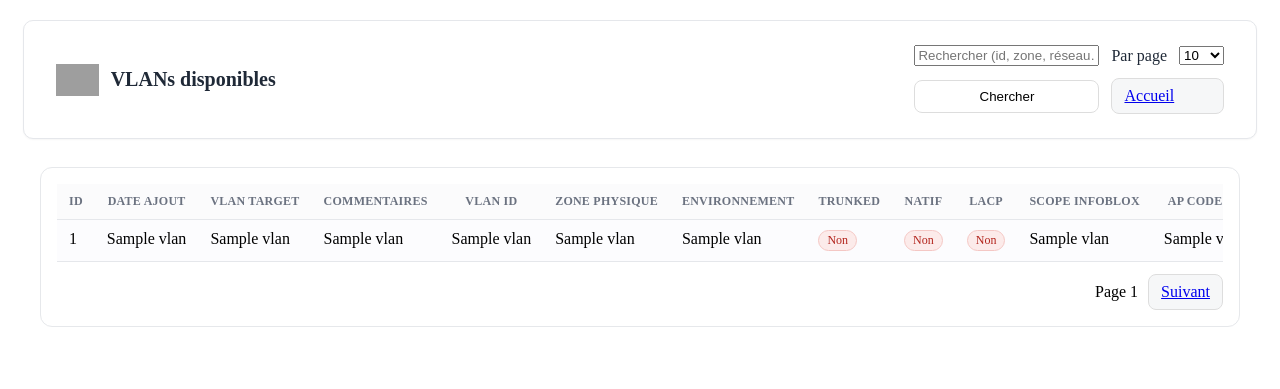
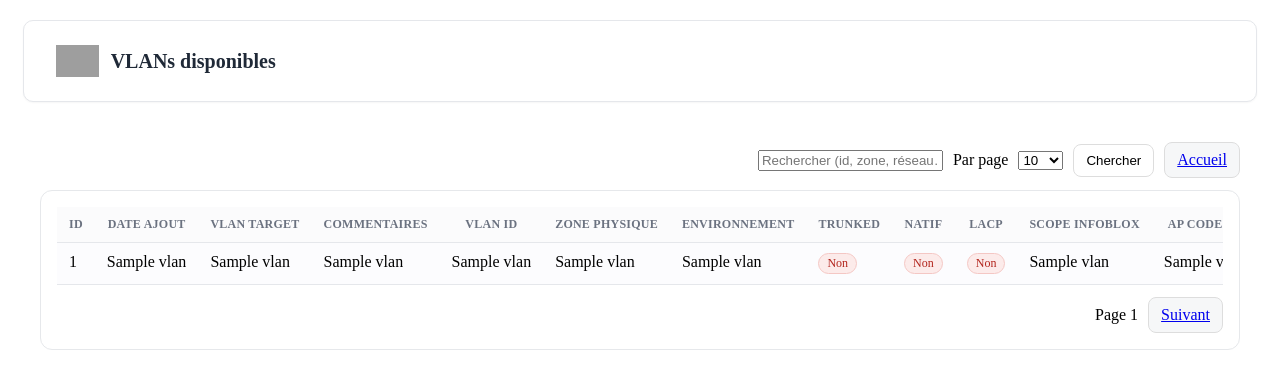
Before and after one commit to Selimyahyaoui/front, a FastAPI app: template app/templates/vlans.html in a window 1280 px wide. Shown: the top 389 px of the page. Run offline with FastAPI, Linux system fonts and the light colour scheme; the template is opened without the code that fills it: most values are stand-ins (such as "Sample title", 1, 10 or a date in 2020); parts of the project's set-up code (start-up, migrations or seed data) failed here and were passed over; grey boxes are pictures that could not be loaded.

Commit message:
Update vlans.html

```diff
--- a/app/templates/vlans.html
+++ b/app/templates/vlans.html
@@ -5,12 +5,15 @@
   <title>VLANs disponibles</title>
   <link rel="stylesheet" href="/static/style.css" />
   <style>
-    /* page-local helpers to keep big tables tidy */
     .shell { max-width: 1200px; margin: 0 auto; padding: 16px; }
-    .toolbar { display:flex; gap:10px; align-items:center; justify-content:flex-end; margin-bottom:12px; }
+    header { background:#fff; border-bottom:1px solid #e6e8eb; }
+    .header-row { display:flex; gap:12px; align-items:center; padding:12px 16px; }
+    .logo { height:32px; }
+    h1 { margin:0; font-size:20px; font-weight:700; }
+    .toolbar { display:flex; gap:10px; align-items:center; justify-content:flex-end; margin:12px 0 0; }
     .btn { padding:8px 12px; border:1px solid #ddd; background:#fff; border-radius:8px; cursor:pointer; }
     .btn-ghost { background:#f6f7f8; }
-    .card { background:#fff; border:1px solid #e6e8eb; border-radius:12px; padding:16px; }
+    .card { background:#fff; border:1px solid #e6e8eb; border-radius:12px; padding:16px; margin-top:12px; }
     .tbl { width:100%; border-collapse:collapse; }
     .tbl th, .tbl td { padding:10px 12px; border-bottom:1px solid #eef0f2; vertical-align:top; }
     .tbl thead th { background:#f7f8f9; font-weight:600; font-size:13px; text-transform:uppercase; letter-spacing:.02em; }
@@ -18,13 +21,8 @@
     .badge-yes { background:#eaf7eb; color:#246b2c; border-color:#cfe9d2; }
     .badge-no  { background:#fcebea; color:#b3261e; border-color:#f4c7c4; }
     .table-wrap { overflow-x:auto; }
-    .grid { display:grid; grid-template-columns:auto 1fr; gap:12px; align-items:center; }
-    header { background:#fff; border-bottom:1px solid #e6e8eb; }
-    .logo { height:32px; }
-    h1 { margin:0; font-size:20px; }
-    .header-row { display:flex; gap:12px; align-items:center; padding:12px 16px; }
-    .spacer { flex:1; }
     .pagination { display:flex; justify-content:flex-end; gap:10px; margin-top:12px; }
+    .grow { flex:1; }
   </style>
 </head>
 <body>
@@ -32,10 +30,14 @@
     <div class="header-row">
       <img src="/static/bnp_logo.png" alt="BNP Paribas" class="logo" />
       <h1>VLANs disponibles</h1>
-      <div class="spacer"></div>
-      <form class="grid" method="get" action="/vlans">
+      <div class="grow"></div>
+    </div>
+  </header>
+
+  <div class="shell">
+    <!-- Toolbar under the header -->
+    <form class="toolbar" method="get" action="/vlans">
       <input type="text" name="q" value="{{ q }}" placeholder="Rechercher (id, zone, réseau…)" />
-        <div class="grid" style="grid-template-columns: auto auto;">
       <label for="per_page">Par page</label>
       <select id="per_page" name="per_page">
         <option value="10"  {% if per_page == 10 %}selected{% endif %}>10</option>
@@ -43,32 +45,28 @@
         <option value="50"  {% if per_page == 50 %}selected{% endif %}>50</option>
         <option value="100" {% if per_page == 100 %}selected{% endif %}>100</option>
       </select>
-        </div>
       <button class="btn" type="submit">Chercher</button>
       <a class="btn btn-ghost" href="/">Accueil</a>
     </form>
-    </div>
-  </header>
 
-  <div class="shell">
     <div class="card">
       <div class="table-wrap">
         <table class="tbl">
           <thead>
             <tr>
               <th>ID</th>
-              <th>Date ajout</th>
-              <th>VLAN target</th>
-              <th>Commentaires</th>
+              <th>DATE AJOUT</th>
+              <th>VLAN TARGET</th>
+              <th>COMMENTAIRES</th>
               <th>VLAN ID</th>
-              <th>Zone physique</th>
-              <th>Environnement</th>
-              <th>Trunked</th>
-              <th>Natif</th>
+              <th>ZONE PHYSIQUE</th>
+              <th>ENVIRONNEMENT</th>
+              <th>TRUNKED</th>
+              <th>NATIF</th>
               <th>LACP</th>
-              <th>Scope Infoblox</th>
-              <th>AP Code ID</th>
-              <th>Scope Infoblox MKP</th>
+              <th>SCOPE INFOBLOX</th>
+              <th>AP CODE ID</th>
+              <th>SCOPE INFOBLOX MKP</th>
             </tr>
           </thead>
           <tbody>
@@ -81,21 +79,9 @@
               <td>{{ v[4] }}</td>
               <td>{{ v[5] }}</td>
               <td>{{ v[6] }}</td>
-              <td>
-                <span class="pill {% if v[7] %}badge-yes{% else %}badge-no{% endif %}">
-                  {% if v[7] %}Oui{% else %}Non{% endif %}
-                </span>
-              </td>
-              <td>
-                <span class="pill {% if v[8] %}badge-yes{% else %}badge-no{% endif %}">
-                  {% if v[8] %}Oui{% else %}Non{% endif %}
-                </span>
-              </td>
-              <td>
-                <span class="pill {% if v[9] %}badge-yes{% else %}badge-no{% endif %}">
-                  {% if v[9] %}Oui{% else %}Non{% endif %}
-                </span>
-              </td>
+              <td><span class="pill {% if v[7] %}badge-yes{% else %}badge-no{% endif %}">{% if v[7] %}Oui{% else %}Non{% endif %}</span></td>
+              <td><span class="pill {% if v[8] %}badge-yes{% else %}badge-no{% endif %}">{% if v[8] %}Oui{% else %}Non{% endif %}</span></td>
+              <td><span class="pill {% if v[9] %}badge-yes{% else %}badge-no{% endif %}">{% if v[9] %}Oui{% else %}Non{% endif %}</span></td>
               <td>{{ v[10] }}</td>
               <td>{{ v[11] }}</td>
               <td>{{ v[12] }}</td>
```
Lines whose indentation alone changed are shown as unchanged.
